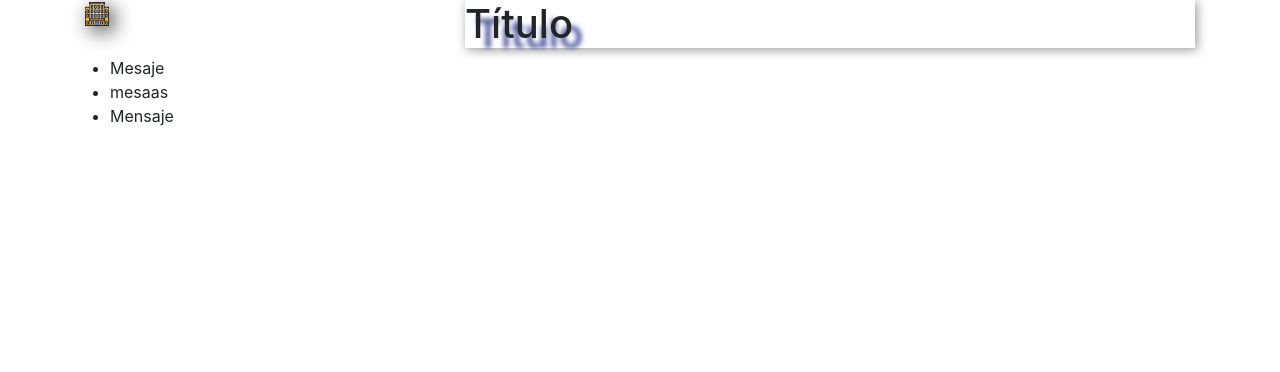
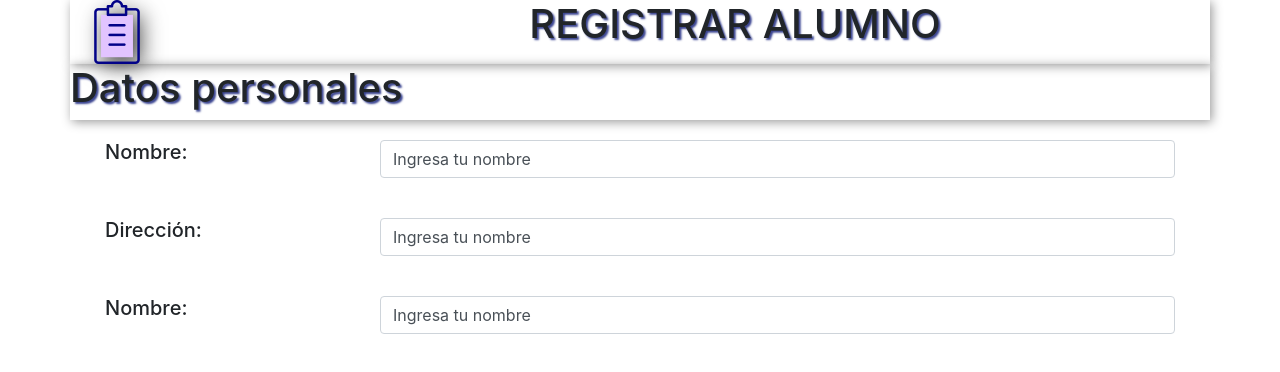
Before and after one commit to Tryopxxx/IHM, a plain HTML site: page index.html in a window 1280 px wide. Drawn offline with Linux system fonts and the light colour scheme.

Commit message:
registar alumnos

```diff
--- a/css/Estilo03.css
+++ b/css/Estilo03.css
@@ -1,5 +1,5 @@
 h1{
-	text-shadow: 10px 10px 5px #3A4491;
+	text-shadow: 2px 2px 2px #3A4491;
 }
 
 aside{
@@ -16,11 +16,10 @@ img{
 	box-shadow: 2px 2px 10px #999;
 }
 
-body{
-	/*background-image: url("fondo2.png");*/
-	background-position: center;
-	background-repeat: no-repeat;
-	background-attachment: fixed;
-	background-size: cover;
 
+container{
+	background:
 }
+.resG{
+	padding: 20px;
+}
--- a/index.html
+++ b/index.html
@@ -11,27 +11,47 @@
 	</head>
 
 <body>
-	<div class="container">
-		<div class="row">
-			<div class="contentedor col-md-4">
-				<img src="imgenes/hotel.png" alt="call center">
+	<div class="container sombra">
+		<div class="row ">
+			<div class="col-md-4 ">
+				<img src="imgenes/clipboard.png" alt="">
 			</div>
-			<div class="contenedor col-md-8">
-				<h1 class=sombra>
-					Título
-				</h1>
+			<div class="col-md-6 text-center">
+				<h1>REGISTRAR ALUMNO</h1>
+			</div>
+		</div>
+	</div>
+	<div class="container registro-datos">
+		<div class="row sombra">
+			<h1>Datos personales</h1>
+		</div>
+		<div class="row resG ">
+			<div class="col-md-3 ">
+				<h5>Nombre:</h5>
+			</div>
+			<div class="col-md-9">
+				<input type="text" class="form-control" value="Ingresa tu nombre">
+			</div>
+		</div>
+		<div class="row resG ">
+			<div class="col-md-3 ">
+				<h5>Dirección:</h5>
+			</div>
+			<div class="col-md-9">
+				<input type="text" class="form-control" value="Ingresa tu nombre">
+			</div>
+		</div>
+		<div class="row resG ">
+			<div class="col-md-3 ">
+				<h5>Nombre:</h5>
+			</div>
+			<div class="col-md-9">
+				<input type="text" class="form-control" value="Ingresa tu nombre">
 			</div>
 		</div>
 
-		<div class="row">
-			<ul>
-				<li>Mesaje</li>
-				<li>mesaas</li>
-				<li>Mensaje</li>
-			</ul>
-		</div>
+	</div>
 
-	</div>
 	<script src="js/jquery-3.5.1.min.js" ></script>
 	<script src="js/bootstrap.min.js"></script>
 </body>
```
Also changed, not shown: imgenes/call.png (deleted), imgenes/clipboard.png (added), imgenes/hotel.png (deleted), imgenes/johnnie.jpg (deleted), imgenes/logo2.png (deleted), imgenes/main3.jpg (deleted).
